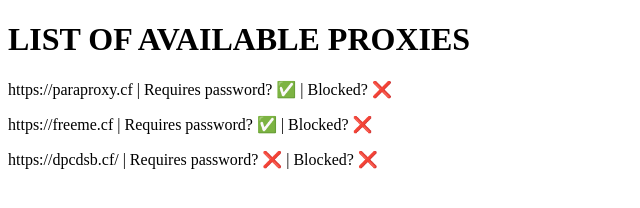
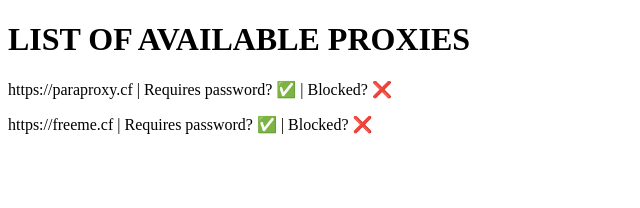
Before and after one commit to ClaytonTDM/proxy-list, a plain HTML site: page index.html in a window 1280 px wide. Shown: the whole page, without its empty margins (0-640 px from the left). Drawn offline with Linux system fonts and the light colour scheme.

Commit message:
Update index.html

```diff
--- a/index.html
+++ b/index.html
@@ -7,6 +7,5 @@
     <h1>LIST OF AVAILABLE PROXIES</h1>
     <p>https://paraproxy.cf | Requires password? ✅ | Blocked? ❌</p>
     <p>https://freeme.cf | Requires password? ✅ | Blocked? ❌</p>
-    <p>https://dpcdsb.cf/ | Requires password? ❌ | Blocked? ❌</p>
   </body>
 </html>
```
